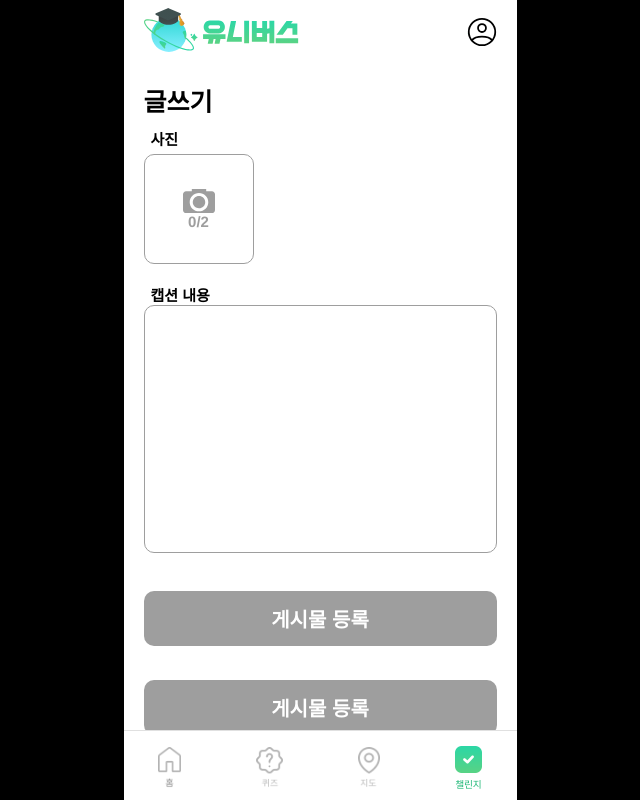
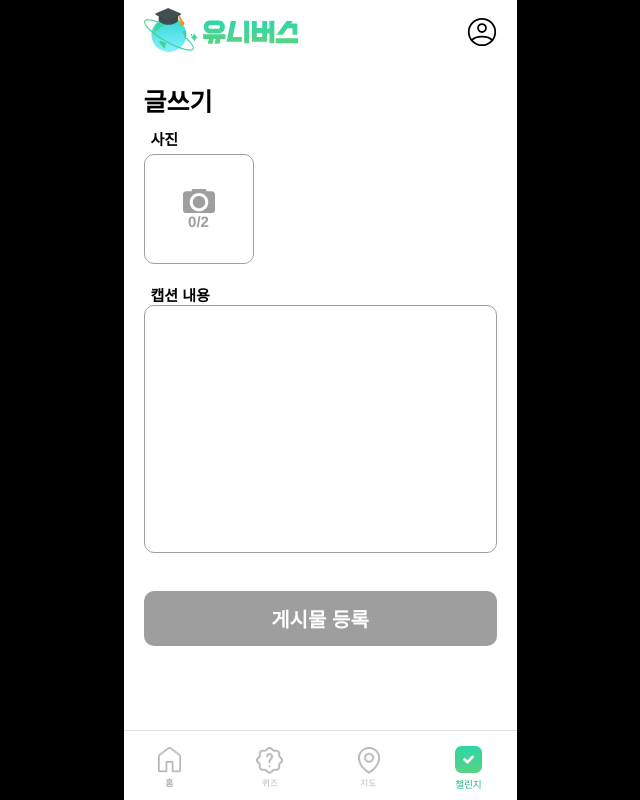
Before and after one commit to 2025-HERETHON/2025-herethon-2, a Django app: template univerth/templates/create_feed.html in a window 1280 px wide. Shown: the whole page, without its empty margins (320-960 px from the left). Run offline with Django 4.2, Linux system fonts and the light colour scheme; the template is opened without the code that fills it, so the values that code supplies are empty; some web fonts are replaced.

Commit message:
FE 수정중(3)

```diff
--- a/univerth/static/css/create_feed.css
+++ b/univerth/static/css/create_feed.css
@@ -54,6 +54,8 @@ body {
     display: flex;
     gap: 5px;
     flex-direction: column;
+    padding: 0 20px;
+
 }
 
 .preview-box {
@@ -99,6 +101,8 @@ body {
     justify-content: center;
     cursor: pointer;
     margin-bottom: 20px;
+    padding: 0 20px;
+
 }
 
 #photo-box.active {
@@ -131,6 +135,8 @@ input[type="file"] {
 
 .addcontent {
     top: 216px;
+    padding: 0 20px;
+
 }
 
 #contenttext {
@@ -196,3 +202,6 @@ input[type="file"] {
     letter-spacing: 0;
     line-height: normal;
 }
+button{
+    margin: 0 20px;
+}
--- a/univerth/templates/create_feed.html
+++ b/univerth/templates/create_feed.html
@@ -2,7 +2,7 @@
 <!DOCTYPE html>
 <html lang="en">
   <head>
-    <base href="/" />
+    <base href="/">
     <meta charset="UTF-8" />
     <meta name="viewport" content="width=device-393, initial-scale=0.9" />
     <title>create_feed</title>
@@ -25,19 +25,14 @@
 
         <div class="addphoto">
 
-        <div class ="add_contents">
-          <div class="addphoto">
             <div class="photo">사진</div>
 
             <div class="photo-row">
                 <label id="photo-box" for="photoInput">
                     <div class="photoicon">
-                  <img
-                    id="photoicon"
-                    src="{% static 'images/challenges/img5.svg' %}"
+                        <img id="photoicon" src="{% static 'images/challenges/img5.svg' %}"
                         data-icon-none="{% static 'images/challenges/img5.svg' %}"
-                    data-icon-added="{% static 'images/challenges/img6.svg' %}"
-                  />
+                        data-icon-added="{% static 'images/challenges/img6.svg' %}" />
                     </div>
                     <span id="photoCount">0/2</span>
                 </label>
@@ -45,13 +40,8 @@
                 <div id="preview" class="preview-box"></div>
             </div>
 
-            <input
-              type="file"
-              id="photoInput"
-              name="image"
-              accept="image/*"
-              multiple
-            />
+            <input type="file" id="photoInput" name="image" accept="image/*" multiple />
+
         </div>
 
         <div class="addcontent">
@@ -66,10 +56,6 @@
         </button>
         </form>
 
-          <button id="addfeed" disabled>
-            <span class="addfeedtext">게시물 등록</span>
-          </button>
-        </div>
         <script type="module" src="{% static 'js/create_feed.js' %}"></script>
       </div>
     </div>
```
Also changed, not shown: univerth/templates/ch_my.html (+0 -160 lines). Lines whose indentation alone changed are shown as unchanged.
